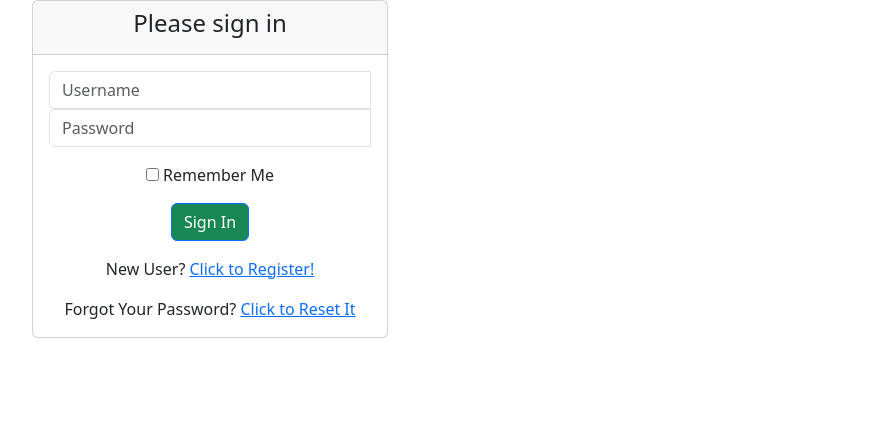
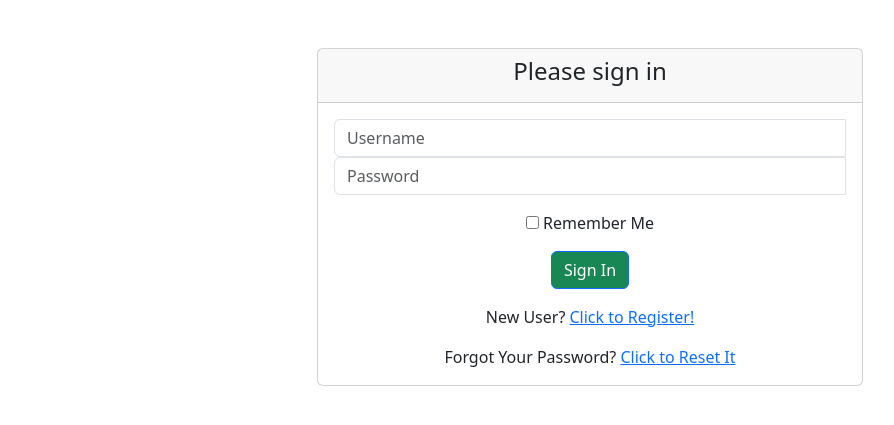
Before and after one commit to GSTT-CSC/hazen-web-app, a Flask app: page /auth/login in a window 1280 px wide. Shown: the part 56-481 px from the top of the page, without its empty margins (50-944 px from the left). Run offline with Flask 2, Linux system fonts and the light colour scheme; parts of the project's set-up code (start-up, migrations or seed data) failed here and were passed over; some libraries are stand-ins or nearby versions.

Commit message:
Fixes position of Login box

```diff
--- a/app/auth/templates/login.html
+++ b/app/auth/templates/login.html
@@ -4,7 +4,7 @@
 
     <div class="row">
 
-    <div class="col-lg-4 col-md-6 col-lg-offset-4 col-md-offset-3">
+    <div class="col-md-6 offset-md-3 pt-5">
 
         <div class="card card-login">
 
```
